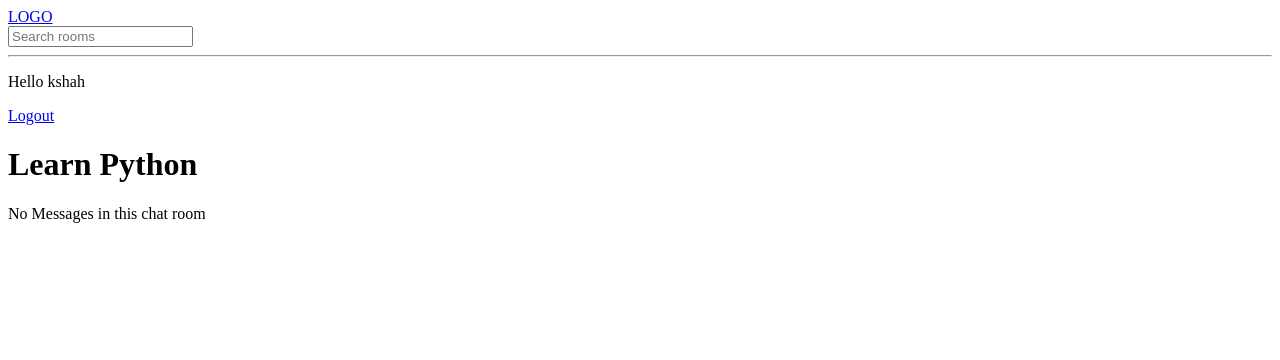
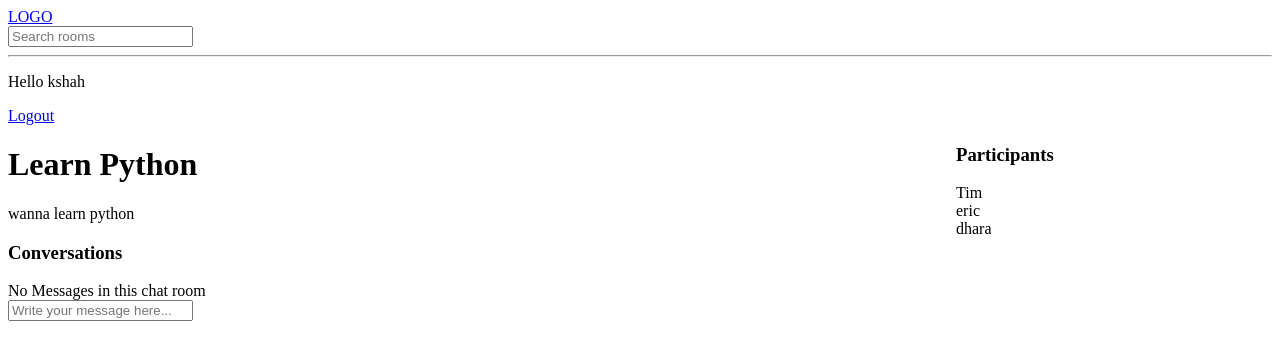
Before and after one commit to KhushiShah01/group-chat, a Django app: page /room/5 in a window 1280 px wide. Shown: the top 360 px of the page. Run offline with Django 4.2, Linux system fonts and the light colour scheme; a user stored in the database is signed in; data comes from the database, SQL or seed files in the repository; both versions use the stored data as it was after the commit.

Commit message:
participants - added many to many field

```diff
--- a/groupstudy/base/models.py
+++ b/groupstudy/base/models.py
@@ -13,7 +13,7 @@ class Room(models.Model):
     title = models.ForeignKey(Topic, on_delete=models.SET_NULL, null=True)
     name = models.CharField(max_length=200)
     description = models.TextField(null=True, blank=True)
-    #participants =
+    participants = models.ManyToManyField(User, related_name='participants', blank=True)
     updated = models.DateTimeField(auto_now = True)
     created = models.DateTimeField(auto_now_add = True)
 
--- a/groupstudy/base/templates/base/room.html
+++ b/groupstudy/base/templates/base/room.html
@@ -10,15 +10,54 @@
     {% extends 'main.html' %}
 
     {% block content %}
-    <h1>{{room.name}}</h1>
 
-    {% for message in messages %}
-    <div>
-    {{message.user}} -- {{message.body}}
+    <style>
+        .room-container{
+            display: grid;
+            grid-template-columns: 3fr 1fr;
+        }
+    </style>
+
+    <div class="room-container">
+        <div>
+            <h1>{{room.name}} </h1>
+            <p>{{room.description}}</p>
+
+            <div class="comment-wrapper">
+            <h3>Conversations</h3>
+
+            {% for message in room_messages %}
+            <div>
+            <small> {{message.user}} {{message.created|timesince}}</small><br>
+            {{message.body}}
+            <hr>
+            </div>
+            {% empty %}
+            No Messages in this chat room
+            {% endfor %}
+            </div>
+
+            {% if request.user.is_authenticated %}
+            <div class="comment-form">
+                <form action="" method="POST">
+                    {% csrf_token %}
+                    <input type="text" name='body' placeholder="Write your message here..."/>
+                </form>
+            </div>
+            {% endif %}
+
+        </div>
+
+        <div>
+            <h3>Participants</h3>
+
+            {% for participant in participants %}
+                <div>
+                    {{participant}}
+                </div>
+            {% endfor %}
+        </div>
     </div>
-    {% empty %}
-    No Messages in this chat room
-    {% endfor %}
 
     {% endblock content %}
 </body>
--- a/groupstudy/base/views.py
+++ b/groupstudy/base/views.py
@@ -1,3 +1,4 @@
+from email import message
 from django.http import HttpResponse
 from django.shortcuts import redirect, render
 from django.db.models import Q
@@ -11,7 +12,6 @@ from django.contrib import messages
 # Create your views here.
 
 def loginPage(request):
-
     page = 'login'
     if request.user.is_authenticated:
         return redirect('home')
@@ -37,7 +37,6 @@ def loginPage(request):
 def logoutUser(request):
     logout(request)
     return redirect('home')
-
 
 def registerUser(request):
     form = UserCreationForm()
@@ -72,8 +71,16 @@ def home(request):
 
 def room(request, pk):
     room= Room.objects.get(id = pk)
-    messages = Message.objects.filter(room=pk)
-    context = {'room':room, 'messages':messages}
+    room_messages = room.message_set.all().order_by('-created')  # Message.objects.filter(room=pk)
+    participants = room.participants.all()
+    if request.method == 'POST':
+        message = Message.objects.create(
+            user= request.user,
+            room = room,
+            body = request.POST.get('body')
+        )
+        return redirect('room',pk=room.id)
+    context = {'room':room, 'room_messages':room_messages,'participants':participants}
     return render(request, 'base/room.html', context)
 
 @login_required(login_url='/login')
```
Also changed, not shown: groupstudy/base/migrations/0003_alter_room_options_room_participants.py (added), groupstudy/db.sqlite3.
